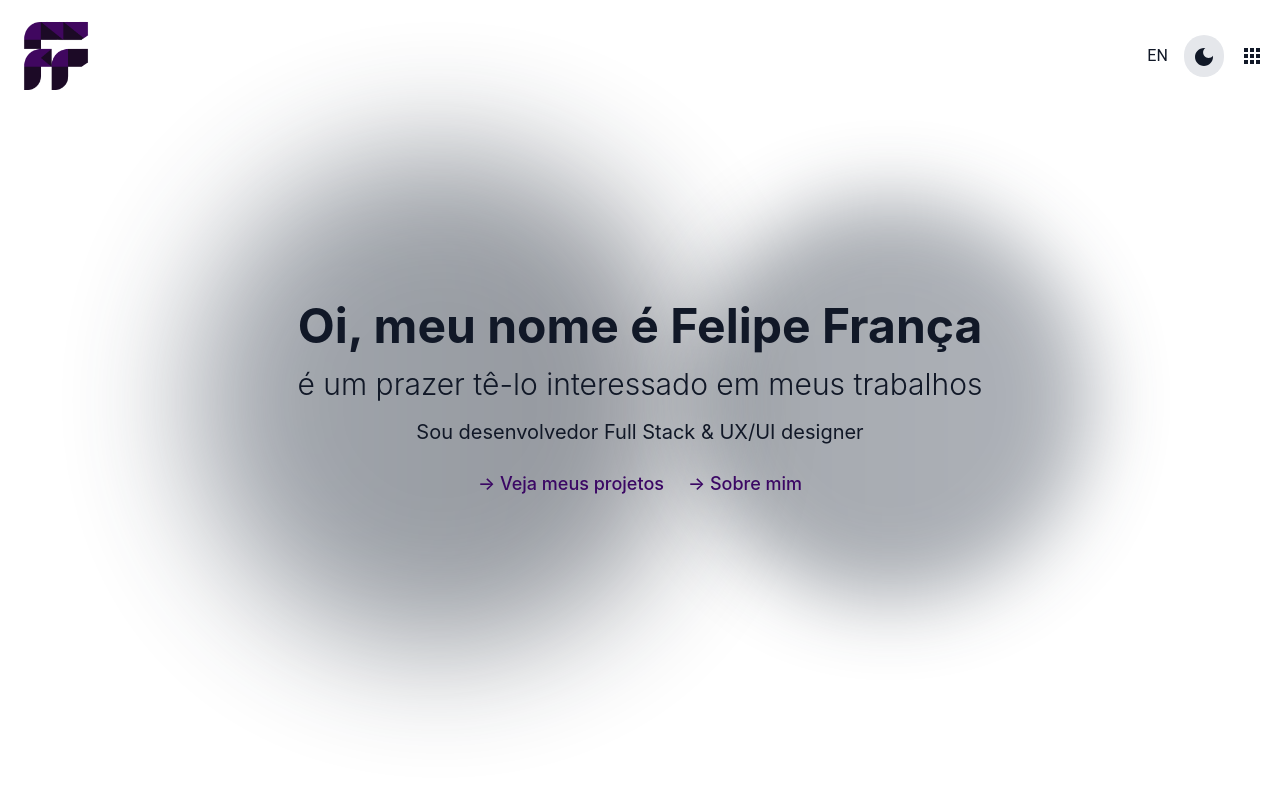
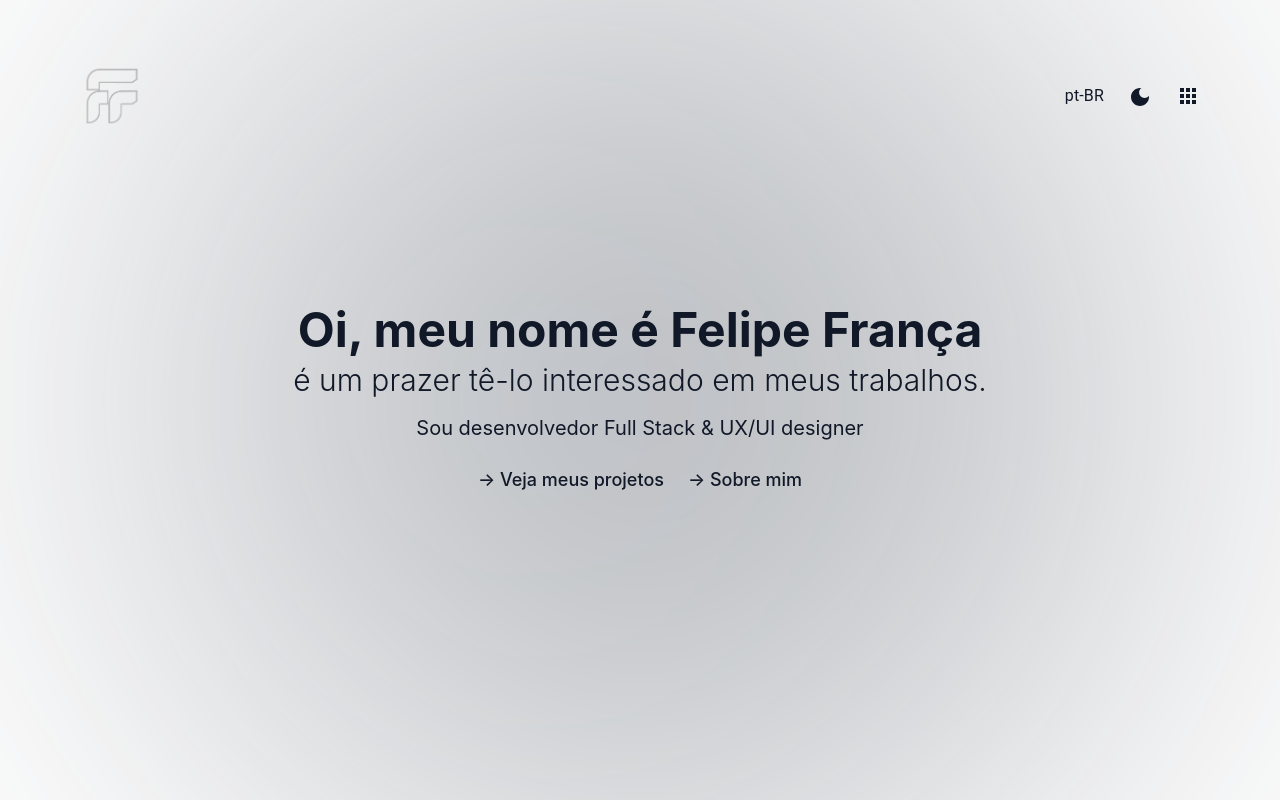
Before and after one commit to FelipeFrancca/portfolio, a React (Create React App) app: page / in a window 1280 px wide. Built offline with nearby package versions, Linux system fonts and the light colour scheme.

Commit message:
updating styles and created theme

```diff
--- a/src/App.tsx
+++ b/src/App.tsx
@@ -1,14 +1,23 @@
 import React, { useState, useEffect } from "react";
-import Logo from "./assets/img/logo.png";
+import Home from "./components/home.tsx";
+import LogoStructure from "./assets/img/logoStructure.png";
 import LightModeIcon from "@mui/icons-material/LightMode";
 import DarkModeIcon from "@mui/icons-material/DarkMode";
 import OptionsMenu from "@mui/icons-material/Apps";
 import { Typography } from "@mui/material";
 
 export default function App() {
-  const [darkMode, setDarkMode] = useState(
-    localStorage.getItem("theme") === "dark"
-  );
+  const getInitialTheme = () => {
+    const savedTheme = localStorage.getItem("theme");
+    if (savedTheme) {
+      return savedTheme === "dark";
+    }
+
+    const prefersDark = window.matchMedia("(prefers-color-scheme: dark)").matches;
+    return prefersDark;
+  };
+
+  const [darkMode, setDarkMode] = useState(getInitialTheme);
 
   useEffect(() => {
     const root = window.document.documentElement;
@@ -27,56 +36,29 @@ export default function App() {
 
   return (
     <div
-      className={`relative min-h-screen overflow-hidden bg-white text-gray-900 dark:bg-gray-900 dark:text-white`}
+      className={`relative min-h-screen overflow-hidden bg-light-background text-light-text dark:bg-dark-background dark:text-dark-text`}
     >
-      <div className="absolute top-4 w-full flex justify-between items-center px-4 z-50">
-        <img src={Logo} alt="Logo" className="w-20 h-20" />
+      <div className="absolute w-full flex justify-between items-center px-20 top-16 z-50">
+        <img src={LogoStructure} alt="Logo" className="w-16 h-16" />
 
         <div className="flex items-center space-x-4">
-        <Typography className="text-sm cursor-pointer">EN</Typography>
+          <Typography className="text-sm cursor-pointer hover:text-light-textHover dark:hover:text-dark-textHover">pt-BR</Typography>
           <button
             onClick={toggleTheme}
-            className="p-2 rounded-full bg-gray-200 dark:bg-gray-700 hover:bg-gray-300 dark:hover:bg-gray-600 focus:outline-none transition z-50"
+            className="p-2 rounded-full bg-light-element dark:bg-dark-element hover:bg-light-hover dark:hover:bg-dark-hover focus:outline-none transition z-50"
           >
             {darkMode ? (
-              <LightModeIcon className="text-gray-900 dark:text-white" />
+              <LightModeIcon className="text-light-text dark:text-dark-text hover:text-light-textHover dark:hover:text-dark-textHover" />
             ) : (
-              <DarkModeIcon className="text-gray-900 dark:text-white" />
+              <DarkModeIcon className="text-light-text dark:text-dark-text hover:text-light-textHover dark:hover:text-dark-textHover" />
             )}
           </button>
-          <OptionsMenu className="cursor-pointer text-gray-900 dark:text-white" />
+          <OptionsMenu className="cursor-pointer text-light-text dark:text-dark-text hover:text-light-textHover dark:hover:text-dark-textHover" />
         </div>
       </div>
-
+      <Home />
       <div className="absolute inset-0 flex justify-center items-center overflow-hidden z-0">
-        <div className="w-[500px] h-[500px] bg-gradient-to-r from-gray-700 via-gray-800 to-gray-900 rounded-full opacity-40 blur-3xl animate-pulse dark:from-gray-300 dark:via-gray-400 dark:to-gray-500"></div>
-        <div className="w-[400px] h-[400px] bg-gradient-to-r from-gray-800 to-gray-700 rounded-full opacity-30 blur-2xl animate-pulse dark:from-gray-400 dark:to-gray-300"></div>
-      </div>
-
-      <div className="relative z-10 flex flex-col items-center justify-center min-h-screen text-center">
-        <h1 className="text-4xl md:text-5xl font-bold leading-tight">
-          Oi, meu nome é <span>Felipe França</span>
-        </h1>
-        <h2 className="text-2xl md:text-3xl font-light mt-4">
-          é um prazer tê-lo interessado em meus trabalhos
-        </h2>
-        <p className="text-lg md:text-xl mt-4">
-          Sou desenvolvedor Full Stack & UX/UI designer
-        </p>
-        <div className="flex space-x-6 mt-6">
-          <a
-            href="#projects"
-            className="text-lg font-medium text-purple-950 hover:text-blue-300 transition-colors"
-          >
-            → Veja meus projetos
-          </a>
-          <a
-            href="#about"
-            className="text-lg font-medium text-purple-950 hover:text-blue-300 transition-colors"
-          >
-            → Sobre mim
-          </a>
-        </div>
+        <div className="w-[1000px] h-[1000px] bg-gradient-to-r from-gray-700 via-gray-800 to-gray-900 dark:from-gray-200 dark:via-gray-300 dark:to-gray-400 rounded-full opacity-30 blur-[200px]"></div>
       </div>
     </div>
   );
--- /dev/null
+++ b/src/components/home.tsx
@@ -0,0 +1,33 @@
+import React from "react";
+
+export default function Home() {
+  return (
+    <div>
+      <div className="relative z-10 flex flex-col items-center justify-center min-h-screen text-center">
+        <h1 className="text-4xl md:text-5xl font-bold leading-tight text-light-text dark:text-dark-text transition-colors">
+          Oi, meu nome é <span>Felipe França</span>
+        </h1>
+        <h2 className="text-2xl md:text-3xl font-light mt-2 text-light-text dark:text-dark-text transition-colors">
+          é um prazer tê-lo interessado em meus trabalhos.
+        </h2>
+        <p className="text-lg md:text-xl mt-4 text-light-text dark:text-dark-text transition-colors">
+          Sou desenvolvedor Full Stack & UX/UI designer
+        </p>
+        <div className="flex space-x-6 mt-6">
+          <a
+            href="#projects"
+            className="text-lg font-medium text-light-text dark:text-dark-text hover:text-light-textHover dark:hover:text-dark-textHover transition-colors"
+          >
+            → Veja meus projetos
+          </a>
+          <a
+            href="#about"
+            className="text-lg font-medium text-light-text dark:text-dark-text hover:text-light-textHover dark:hover:text-dark-textHover transition-colors"
+          >
+            → Sobre mim
+          </a>
+        </div>
+      </div>
+    </div>
+  );
+}
--- a/tailwind.config.js
+++ b/tailwind.config.js
@@ -1,9 +1,27 @@
 /** @type {import('tailwindcss').Config} */
+const colors = require("tailwindcss/colors");
 module.exports = {
+  content: ['./src/**/*.{js,jsx,ts,tsx}', './public/index.html'],
   darkMode: 'class',
-  content: ['./src/**/*.{js,jsx,ts,tsx}', './public/index.html'],
   theme: {
-    extend: {},
+    extend: {
+      colors: {
+        light: {
+          background: colors.white,
+          text: colors.gray[900],
+          textHover: colors.purple[700],
+          button: colors.gray[200],
+          buttonHover: colors.gray[300],
+        },
+        dark: {
+          background: colors.gray[900],
+          text: colors.white,
+          textHover: colors.purple[400],
+          button: colors.gray[700],
+          buttonHover: colors.gray[600],
+        },
+      },
+    },
   },
   plugins: [],
 };
```
Also changed, not shown: src/assets/img/logoStructure.png (added), 1 other file (tests, documents, lock files or other folders).
